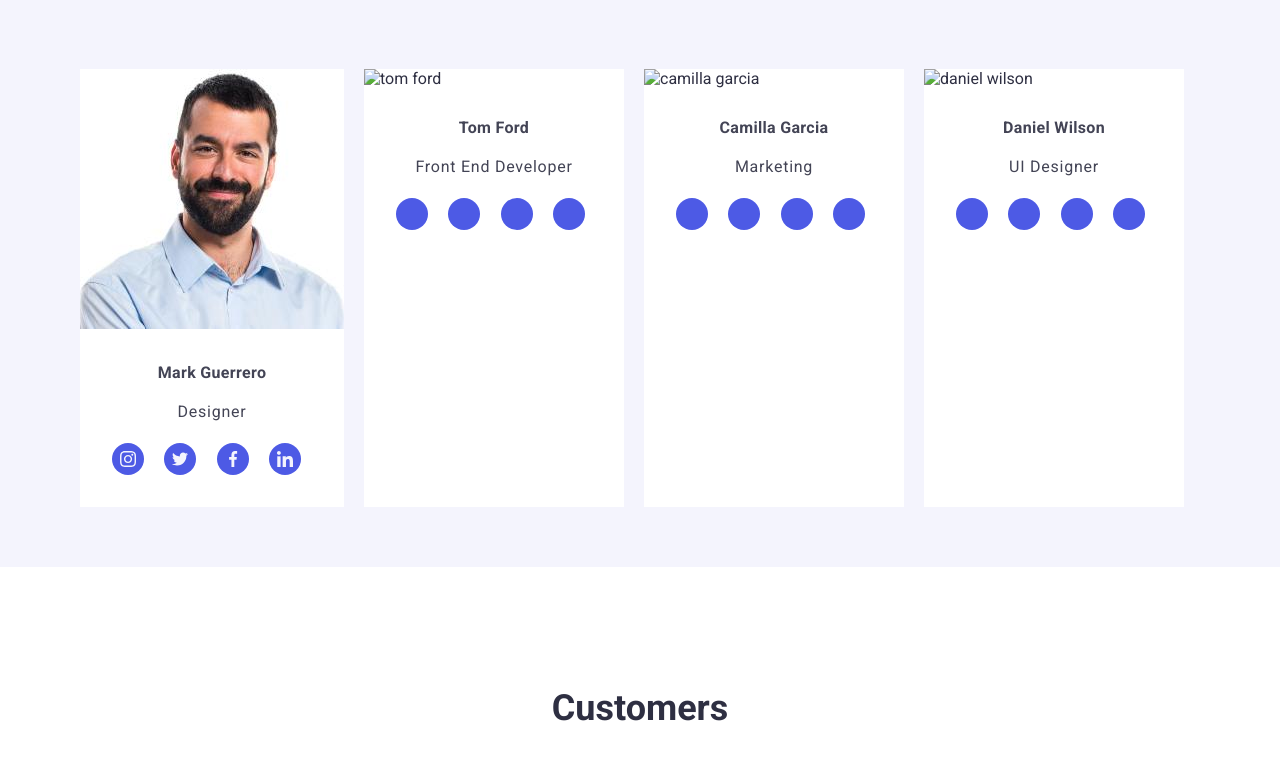
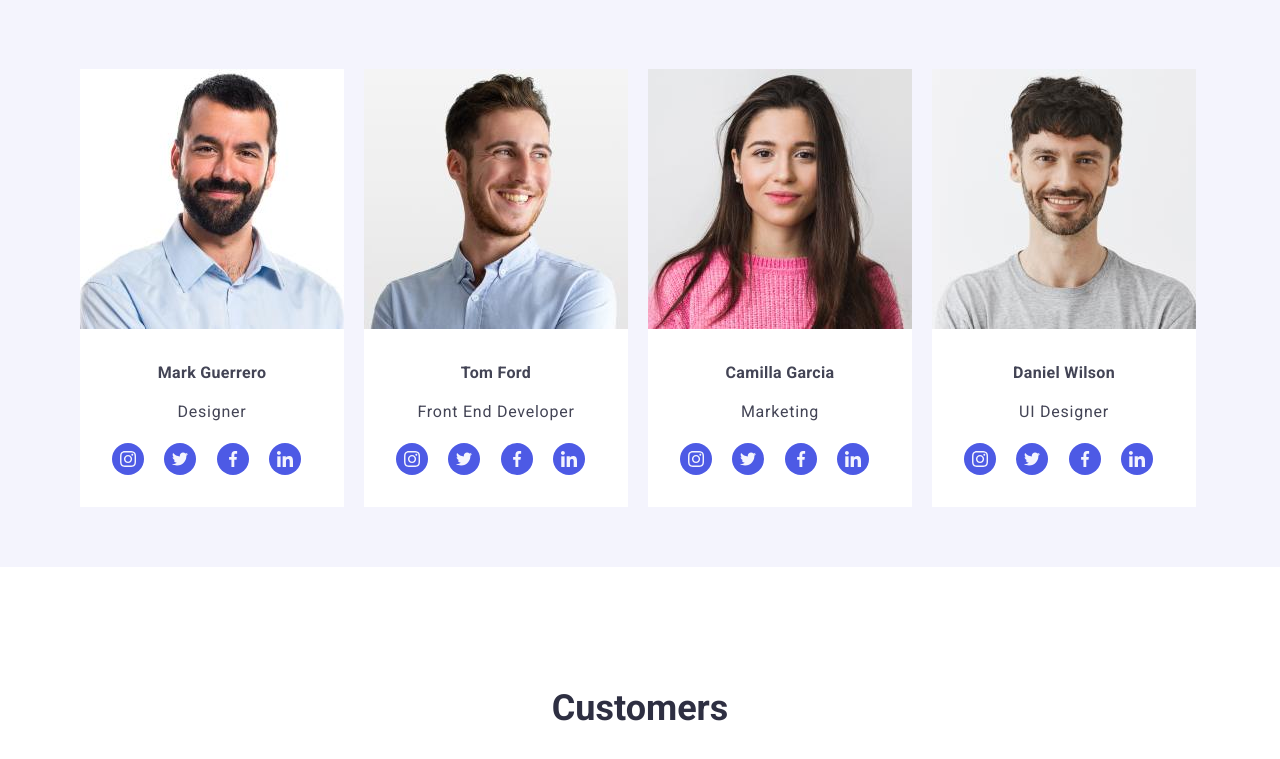
Before and after one commit to johnpaulo27/goit-markup-hw-05, a plain HTML site: page index.html in a window 1280 px wide. Shown: the part 2015-2774 px from the top of the page. Drawn offline with Linux system fonts and the light colour scheme.

Commit message:
hm4 edited

```diff
--- a/css/styles.css
+++ b/css/styles.css
@@ -102,7 +102,7 @@ body {
 }
 .hero {
     background-image: linear-gradient(rgba(46,47,66,0.7),rgba(46,47,66,0.7)),
-    url(../css/img.jpg/people-office.png);
+    url(../img.jpg/people-office.png);
     background-repeat: no-repeat;
     background-size: cover;
     padding: 188px 0px;
@@ -331,12 +331,12 @@ body {
     justify-content: center;
     padding: 0px 156px;
     margin-bottom: 120px;
-
 }
 .customers-item {
     border: 4px solid var(--light-slate);
     margin-left: 24px;
     fill: var(--ocean);
+    Focus:
 }
 .customers-item:hover,
 .customers-item:focus {
--- a/index.html
+++ b/index.html
@@ -1,7 +1,7 @@
 <!DOCTYPE html>
 <html lang="en">
     <head>
-        <title>goit-markup-hw-04</title>
+        <title>goit-markup-hw-05</title>
         <meta name="description" content="A great website"  />
         <meta charset="utf-8"   />
         <link rel="stylesheet" type="text/css" href="./css/styles.css" />
@@ -83,7 +83,7 @@
         <div class="container">
             <h2 class="section-title">What Are We Doing</h2>
             <ul class="transaction-list">
-                <li class="item"><img src="./img.jpg/computer.jpg" alt="computer"width="360" height="300"/></li>
+                <li class="item"><img src="img.jpg/computer.jpg" alt="computer"width="360" height="300"/></li>
                 <li class="item"><img src="./img.jpg/cellphone.jpg" alt="cellphone"width="360" height="300"/></li>
                 <li class="item"><img src="./img.jpg/cellphone and laptop.jpg" alt="cellphone and laptop"width="360" height="300" /></li>
             </ul>
@@ -118,87 +118,78 @@
                         </ul>
                     </div>
                 </li>
-                <li class="item"><img src="images/Tom.jpg" alt="tom ford" width="264" height="260"/>
+                <li class="item"><img src="./img.jpg/Tom.jpg" alt="tom ford" width="264" height="260"/>
                     <div class="card-text">
                         <h3 class="name">Tom Ford</h3>
                         <p class="position">Front End Developer</p>
                         <ul class="team-links">
                             <li class="team-links-item"><a href="#" class="team-social-link"><svg class="team-link-svg"  width="16" height="16">
-                                <use href="./images/icons.svg#icon-instagram"></use></svg>
+                                <use href="./img.jpg/icons.svg#icon-instagram"></use></svg>
                                 </a>
                             </li>
                             <li class="team-links-item"><a href="#" class="team-social-link"><svg class="team-link-svg" width="16" height="16">
-                                <use href="./images/icons.svg#icon-twitter"></use></svg>
+                                <use href="./img.jpg/icons.svg#icon-twitter"></use></svg>
                                 </a>
                             </li>
                             <li class="team-links-item"><a href="#" class="team-social-link"><svg class="team-link-svg" width="16" height="16">
-                                <use href="./images/icons.svg#icon-facebook"></use></svg>
+                                <use href="./img.jpg/icons.svg#icon-facebook"></use></svg>
                                 </a>
                             </li>
                             <li class="team-links-item"><a href="#" class="team-social-link"><svg class="team-link-svg" width="16" height="16">
-                                <use href="./images/icons.svg#icon-linkedin"></use></svg>
+                                <use href="./img.jpg/icons.svg#icon-linkedin"></use></svg>
                                 </a>
                             </li>
                         </ul>
                     </div>
                 </li>
-                <li class="item"><img src="images/Camilla.jpg" alt="camilla garcia" width="264" height="260"/>
+                <li class="item"><img src="./img.jpg/Camilla.jpg" alt="camilla garcia" width="264" height="260"/>
                     <div class="card-text">
                         <h3 class="name">Camilla Garcia</h3>
                         <p class="position">Marketing</p>
                         <ul class="team-links">
                             <li class="team-links-item"><a href="#" class="team-social-link"><svg class="team-link-svg"  width="16" height="16">
-                                <use href="./images/icons.svg#icon-instagram"></use></svg>
+                                <use href="./img.jpg/icons.svg#icon-instagram"></use></svg>
                                 </a>
                             </li>
                             <li class="team-links-item"><a href="#" class="team-social-link"><svg class="team-link-svg" width="16" height="16">
-                                <use href="./images/icons.svg#icon-twitter"></use></svg>
+                                <use href="./img.jpg/icons.svg#icon-twitter"></use></svg>
                                 </a>
                             </li>
                             <li class="team-links-item"><a href="#" class="team-social-link"><svg class="team-link-svg" width="16" height="16">
-                                <use href="./images/icons.svg#icon-facebook"></use></svg>
+                                <use href="./img.jpg/icons.svg#icon-facebook"></use></svg>
                                 </a>
                             </li>
                             <li class="team-links-item"><a href="#" class="team-social-link"><svg class="team-link-svg" width="16" height="16">
-                                <use href="./images/icons.svg#icon-linkedin"></use></svg>
+                                <use href="./img.jpg/icons.svg#icon-linkedin"></use></svg>
                                 </a>
                             </li>
                         </ul>
                     </div>
                 </li>
-                <li class="item"><img src="images/Daniel.jpg" alt="daniel wilson" width="264" height="260"/>
+                <li class="item"><img src="./img.jpg/Daniel.jpg" alt="daniel wilson" width="264" height="260"/>
                     <div class="card-text">
                         <h3 class="name">Daniel Wilson</h3>
                         <p class="position">UI Designer</p>
                         <ul class="team-links">
-                            <li class="team-links-item">
-                                <a href="#" class="team-social-link">
-                                    <svg class="team-link-svg"  width="16" height="16">
-                                <use href="./images/icons.svg#icon-instagram"></use></svg>
+                            <li class="team-links-item"><a href="#" class="team-social-link"><svg class="team-link-svg"  width="16" height="16">
+                                <use href="./img.jpg/icons.svg#icon-instagram"></use></svg>
                                 </a>
                             </li>
-                            <li class="team-links-item">
-                                <a href="#" class="team-social-link">
-                                    <svg class="team-link-svg" width="16" height="16">
-                                <use href="./images/icons.svg#icon-twitter"></use></svg>
+                            <li class="team-links-item"><a href="#" class="team-social-link"><svg class="team-link-svg" width="16" height="16">
+                                <use href="./img.jpg/icons.svg#icon-twitter"></use></svg>
                                 </a>
                             </li>
-                            <li class="team-links-item">
-                                <a href="#" class="team-social-link">
-                                    <svg class="team-link-svg" width="16" height="16">
-                                <use href="./images/icons.svg#icon-facebook"></use></svg>
+                            <li class="team-links-item"><a href="#" class="team-social-link"><svg class="team-link-svg" width="16" height="16">
+                                <use href="./img.jpg/icons.svg#icon-facebook"></use></svg>
                                 </a>
                             </li>
-                            <li class="team-links-item">
-                                <a href="#" class="team-social-link">
-                                    <svg class="team-link-svg" width="16" height="16">
-                                <use href="./images/icons.svg#icon-linkedin"></use></svg>
+                            <li class="team-links-item"><a href="#" class="team-social-link"><svg class="team-link-svg" width="16" height="16">
+                                <use href="./img.jpg/icons.svg#icon-linkedin"></use></svg>
                                 </a>
-                             </li>
-                         </ul>
-                       </div>
-                 </li>
-            </div>
+                            </li>
+                        </ul>
+                 </div>
+            </li>
         </div>
     </section>
     <!-- customer section-->
@@ -209,37 +200,37 @@
                 <li class="customers-item">
                   <a href="#" class="customers-link">
                     <svg class="customers-svg" width="168" height="88">
-                      <use href="./images/icons.svg#icon-Logo-10"></use></svg>
+                      <use href="./img.jpg/icons.svg#icon-Logo-10"></use></svg>
                   </a>
                 </li>
                 <li class="customers-item">
                   <a href="#" class="customers-link">
                     <svg class="customers-svg" width="168" height="88">
-                      <use href="./images/icons.svg#icon-Logo-6"></use></svg>
+                      <use href="./img.jpg/icons.svg#icon-Logo-6"></use></svg>
                   </a>
                 </li>
                 <li class="customers-item">
                   <a href="#" class="customers-link">
                     <svg class="customers-svg" width="168" height="88">
-                      <use href="./images/icons.svg#icon-Logo-7"></use></svg>
+                      <use href="./img.jpg/icons.svg#icon-Logo-7"></use></svg>
                   </a>
                 </li>
                 <li class="customers-item">
                   <a href="#" class="customers-link">
                     <svg class="customers-svg" width="168" height="88">
-                      <use href="./images/customers-icon.svg#icon-Client-4"></use></svg>
+                      <use href="./img.jpg/icons.svg#icon-Client-4"></use></svg>
                   </a>
                 </li>
                 <li class="customers-item">
                   <a href="#" class="customers-link">
                     <svg class="customers-svg" width="168" height="88">
-                      <use href="./images/icons.svg#icon-Logo-8"></use></svg>
+                      <use href="./img.jpg/icons.svg#icon-Logo-8"></use></svg>
                   </a>
                 </li>
                 <li class="customers-item">
-                  <a class="customers-link" href="#">
+                  <a href="#" class="customers-link">
                     <svg class="customers-svg" width="168" height="88">
-                      <use xlink:href="./images/icons.svg#icon-Logo-9"></use></svg>
+                      <use href="./img.jpg/icons.svg#icon-Logo-9"></use></svg>
                   </a>
                 </li>
               </ul>
@@ -261,25 +252,25 @@
                     <li class="footer-social-item">
                         <a href="#" class="footer-social-link">
                             <svg class="footer-social-svg" width="24" height="24">
-                                <use href="./images/icons.svg#icon-instagram"width="24" height="24"></use>
+                                <use href="./img.jpg/icons.svg#icon-instagram" width="24" height="24"></use>
                             </svg></a>
                         </li>
                     <li class="footer-social-item">
                         <a href="#" class="footer-social-link">
                             <svg class="footer-social-svg" width="24" height="24">
-                                <use href="./images/icons.svg#icon-twitter"width="24" height="24"></use>
+                                <use href="./img.jpg/icons.svg#icon-twitter" width="24" height="24"></use>
                             </svg></a>
                         </li>
                     <li class="footer-social-item">
                         <a href="#" class="footer-social-link">
                             <svg class="footer-social-svg" width="24" height="24">
-                                <use href="./images/icons.svg#icon-facebook"width="24" height="24"></use>
+                                <use href="./img.jpg/icons.svg#icon-facebook" width="24" height="24"></use>
                             </svg></a>
                         </li>
                     <li class="footer-social-item">
                         <a href="#" class="footer-social-link">
                             <svg class="footer-social-svg" width="24" height="24">
-                                <use href="./images/icons.svg#icon-linkedin"width="24" height="24"></use>
+                                <use href="./img.jpg/icons.svg#icon-linkedin" width="24" height="24"></use>
                             </svg></a>
                         </li>
                     </ul>
```
Also changed, not shown: img.jpg/customers-icon.svg (added).
